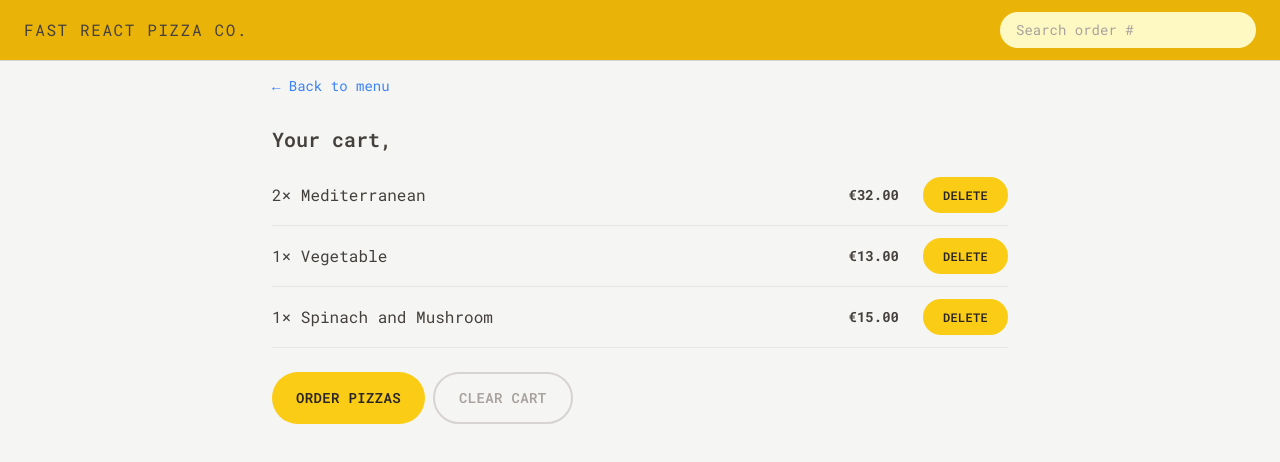
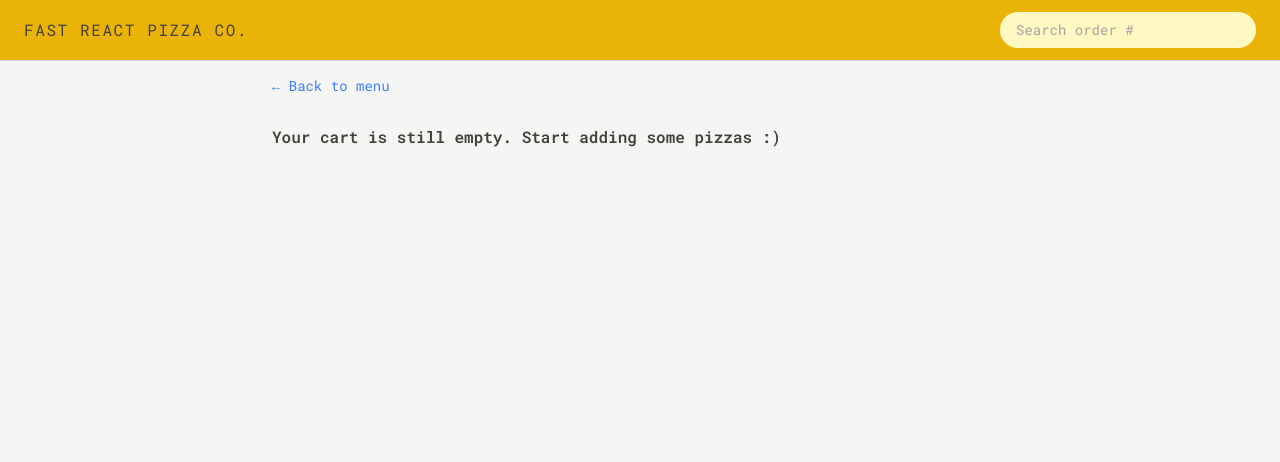
Before and after one commit to Quiatus/react-projects, a React (Vite) app in the folder 13-fast-react-pizza/: page /cart in a window 1280 px wide. Shown: the top 462 px of the page. Built offline with nearby package versions, Linux system fonts and the light colour scheme.

Commit message:
implement cart

```diff
--- a/13-fast-react-pizza/src/features/cart/Cart.jsx
+++ b/13-fast-react-pizza/src/features/cart/Cart.jsx
@@ -1,35 +1,16 @@
 import LinkButton from '../../ui/LinkButton';
 import Button from '../../ui/Button';
 import CartItem from './CartItem';
-import { useSelector } from 'react-redux';
-
-const fakeCart = [
-  {
-    pizzaId: 12,
-    name: 'Mediterranean',
-    quantity: 2,
-    unitPrice: 16,
-    totalPrice: 32,
-  },
-  {
-    pizzaId: 6,
-    name: 'Vegetable',
-    quantity: 1,
-    unitPrice: 13,
-    totalPrice: 13,
-  },
-  {
-    pizzaId: 11,
-    name: 'Spinach and Mushroom',
-    quantity: 1,
-    unitPrice: 15,
-    totalPrice: 15,
-  },
-];
+import { useDispatch, useSelector } from 'react-redux';
+import { clearCart, getCart } from './cartSlice';
+import EmptyCart from './EmptyCart'
 
 function Cart() {
   const username = useSelector(state => state.user.username)
-  const cart = fakeCart;
+  const cart = useSelector(getCart);
+  const dispatch = useDispatch()
+
+  if(!cart.length) return <EmptyCart />
 
   return (
     <div className='px-4 py-3'>
@@ -43,7 +24,7 @@ function Cart() {
 
       <div className='mt-6 space-x-2'>
         <Button to="/order/new" type="primary">Order pizzas</Button>
-        <Button type="secondary">Clear cart</Button>
+        <Button type="secondary" onClick={()=>dispatch(clearCart())}>Clear cart</Button>
         {/* <button>Clear cart</button> */}
       </div>
     </div>
--- a/13-fast-react-pizza/src/features/cart/CartItem.jsx
+++ b/13-fast-react-pizza/src/features/cart/CartItem.jsx
@@ -2,12 +2,12 @@ import {formatCurrency} from "../../utils/helpers"
 import Button from "../../ui/Button";
 
 function CartItem({ item }) {
-  const { pizzaId, name, quantity, totalPrice } = item;
+  const { pizzaId, name, qty, totalPrice } = item;
 
   return (
     <li className="py-3 sm:flex sm:items-center sm:justify-between">
       <p className="mb-1 sm:mb-0">
-        {quantity}&times; {name}
+        {qty}&times; {name}
       </p>
       <div className="flex justify-between items-center sm:gap-6">
         <p className="text-sm font-bold">{formatCurrency(totalPrice)}</p>
--- a/13-fast-react-pizza/src/features/cart/EmptyCart.jsx
+++ b/13-fast-react-pizza/src/features/cart/EmptyCart.jsx
@@ -1,11 +1,11 @@
-import { Link } from 'react-router-dom';
+import LinkButton from '../../ui/LinkButton';
 
 function EmptyCart() {
   return (
-    <div>
-      <Link to="/menu">&larr; Back to menu</Link>
+    <div className='py-3 px-4'>
+      <LinkButton to="/menu">&larr; Back to menu</LinkButton>
 
-      <p>Your cart is still empty. Start adding some pizzas :)</p>
+      <p className='font-semibold mt-7'>Your cart is still empty. Start adding some pizzas :)</p>
     </div>
   );
 }
--- a/13-fast-react-pizza/src/features/cart/cartSlice.js
+++ b/13-fast-react-pizza/src/features/cart/cartSlice.js
@@ -38,3 +38,5 @@ export default cartSlice.reducer
 
 export const getTotalCartQty = state => state.cart.cart.reduce((sum, item) => sum + item.qty, 0)
 export const getTotalCartPrice = state => state.cart.cart.reduce((sum, item) => sum + item.totalPrice, 0)
+
+export const getCart = state => state.cart.cart
```
